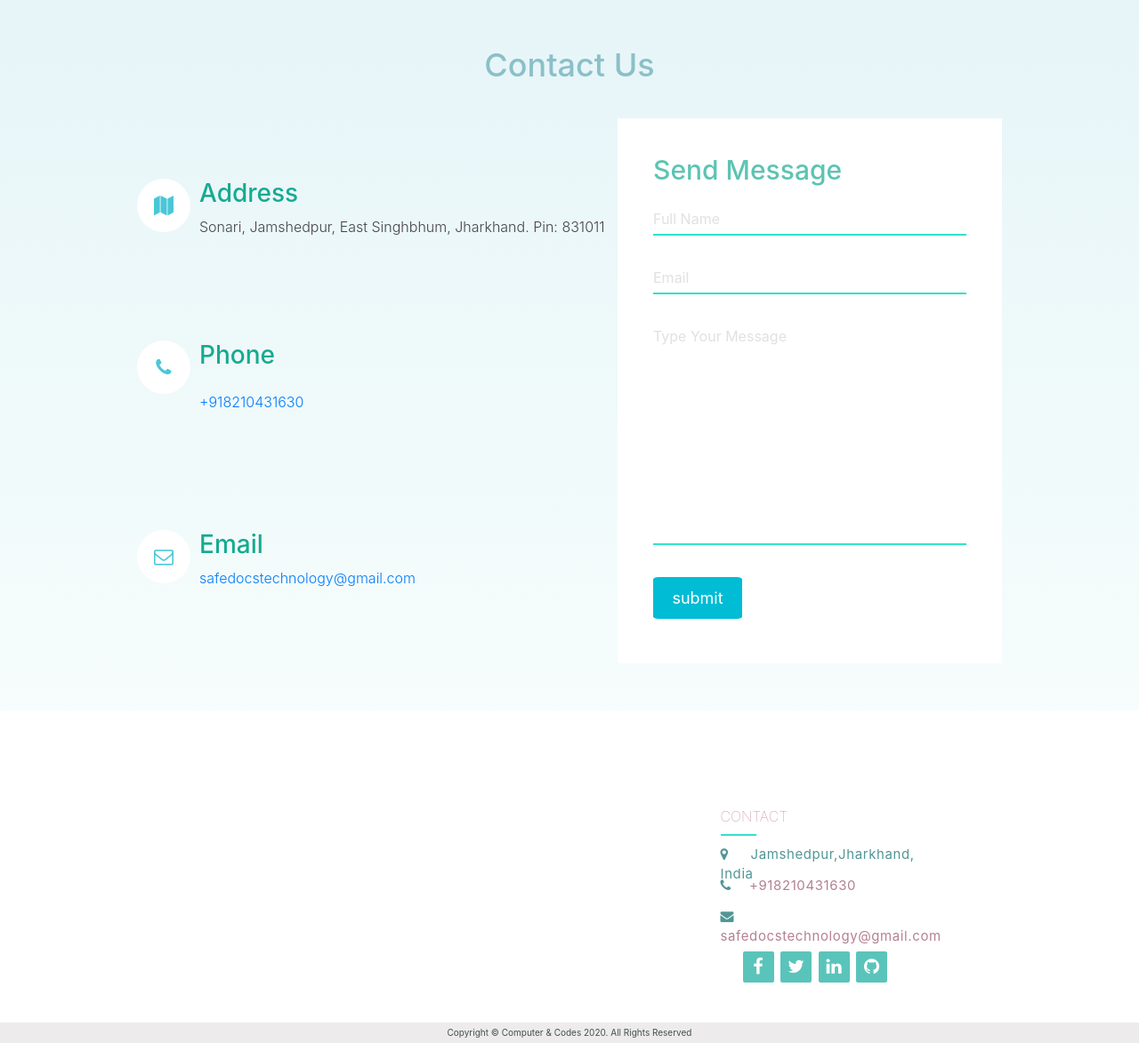
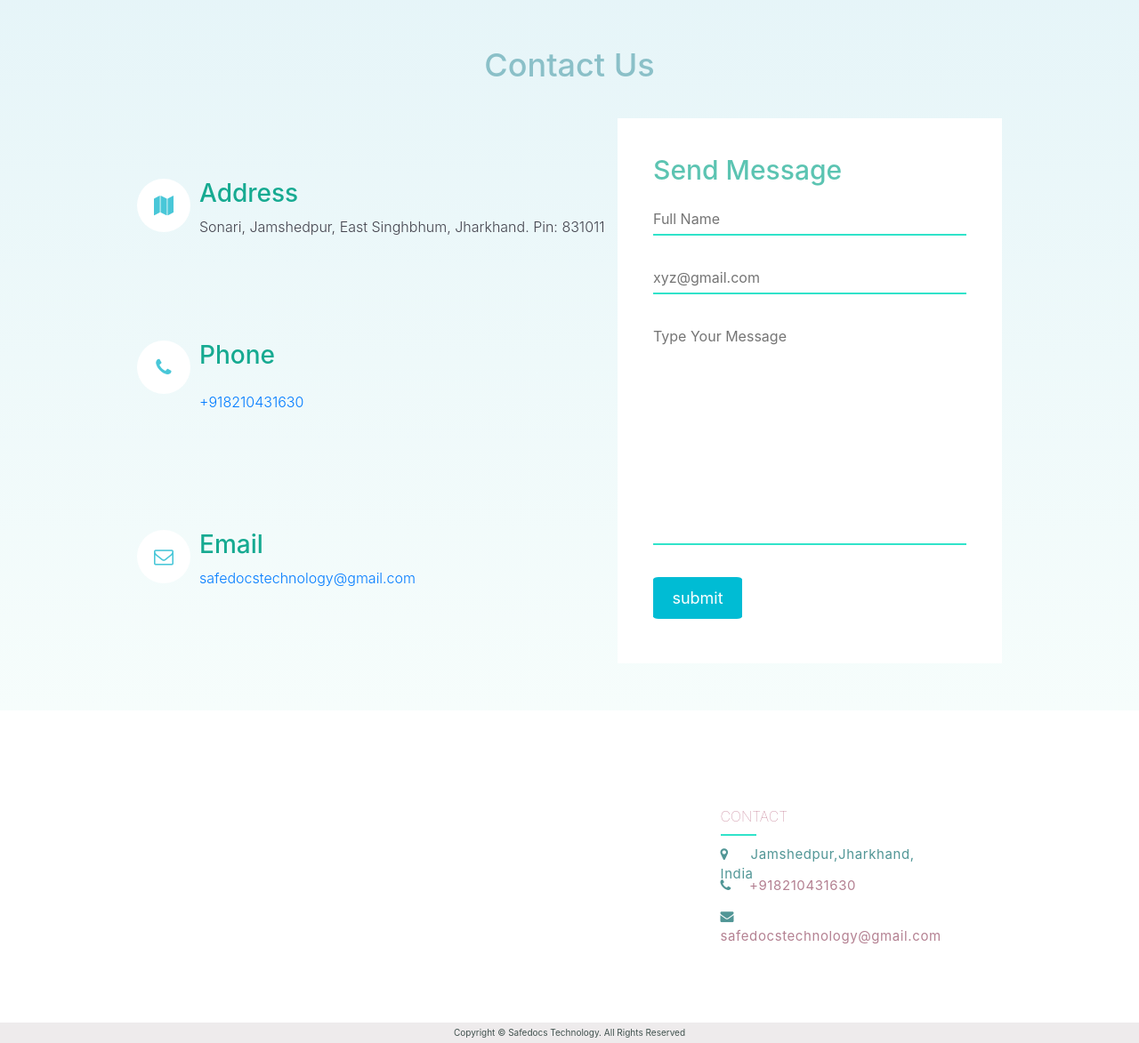
Before and after one commit to Amit998/SP_Site, a PHP site: page / in a window 1280 px wide. Shown: the part 3955-5128 px from the top of the page at 89% size. Run offline with PHP 8.4, Linux system fonts and the light colour scheme.

Commit message:
changes in index.php
.html to php,search bar commented,validation added in email,our work and portfolio hidden,social media hidden,php error will not be on the page

```diff
--- a/index.php
+++ b/index.php
@@ -40,11 +40,13 @@
   </head>
   <body>
     <!-- HomePage -->
-
+    <?php
+    error_reporting(0);
+    ?>
     <!-- NAVBAR -->
 
     <nav class="navbar navbar-expand-lg fixed-top py-3">
-      <a href="./index3.html" class="navbar-brand">SAFEDOCS TECHNOLOGY</a>
+      <a href="./index.php" class="navbar-brand">SAFEDOCS TECHNOLOGY</a>
       <button
         class="navbar-toggler custom-toggler"
         type="button"
@@ -56,7 +58,7 @@
       <div class="collapse navbar-collapse" id="navbarSupportedContent">
         <ul class="navbar-nav mx-auto">
           <li class="nav-item active">
-            <a href="#" class="nav-link">Home</a>
+            <a href="./index.php" class="nav-link">Home</a>
           </li>
           <li class="nav-item">
             <a href="#what-we-do" class="nav-link">About</a>
@@ -69,17 +71,17 @@
             <a href="#contact" class="nav-link">Contact </a>
           </li>
           <li class="nav-item">
-            <a href="./for-recruiters.html" class="nav-link">HR</a>
+            <a href="./for-recruiters.php" class="nav-link">HR</a>
           </li>
           <li class="nav-item">
-            <a href="./shop.html" class="nav-link">Products</a>
+            <a href="./shop.php" class="nav-link">Products</a>
           </li>
         </ul>
 
-        <ul class="navbar-nav mx-auto">
+        <!--ul class="navbar-nav mx-auto">
           <form
             class="form-inline d-none d-sm-block"
-            action="FullPost.php?id=<?php $searchQueryParameter ?>"
+            action="FullPost.php?id=<?/*php $searchQueryParameter */?>"
           >
             <div class="form-group">
               <input
@@ -91,7 +93,7 @@
               <button class="btn" name="searchBtn" type="submit">Search</button>
             </div>
           </form>
-        </ul>
+        </ul-->
       </div>
     </nav>
 
@@ -371,13 +373,13 @@
               <h2>Send Message</h2>
 
               <div class="inputBox">
-                <input type="text" name="name" required="required" />
-                <span>Full Name</span>
+                <input type="text" name="name" required="required" placeholder="Full Name"/>
+                <!--span>Full Name</span-->
               </div>
 
               <div class="inputBox">
-                <input type="text" name="email" required="required" />
-                <span>Email</span>
+                <input type="text" name="email" required="required" placeholder="xyz@gmail.com" pattern="[a-z0-9._%+-]+@[a-z0-9.-]+\.[a-z]{2,3}$" />
+                <!--span>Email</span-->
               </div>
 
               <div class="inputBox">
@@ -386,10 +388,11 @@
                   id=""
                   cols="30"
                   required="required"
+                  placeholder="Type Your Message"
                   rows="10"
                 ></textarea>
 
-                <span>Type Your Message</span>
+                <!--span>Type Your Message</span-->
               </div>
 
               <div class="inputBox">
@@ -511,7 +514,7 @@
             </li>
           </ul>
 
-          <div class="footer-icons">
+          <div class="footer-icons" style="visibility: hidden;">
             <a href="#"><i class="fa fa-facebook"></i></a>
             <a href="#"><i class="fa fa-twitter"></i></a>
             <a href="#"><i class="fa fa-linkedin"></i></a>
@@ -520,7 +523,7 @@
         </div>
       </div>
       <div class="footer-bottom">
-        Copyright &copy; Computer & Codes 2020. All Rights Reserved
+        Copyright &copy; Safedocs Technology. All Rights Reserved
       </div>
     </div>
 
```
